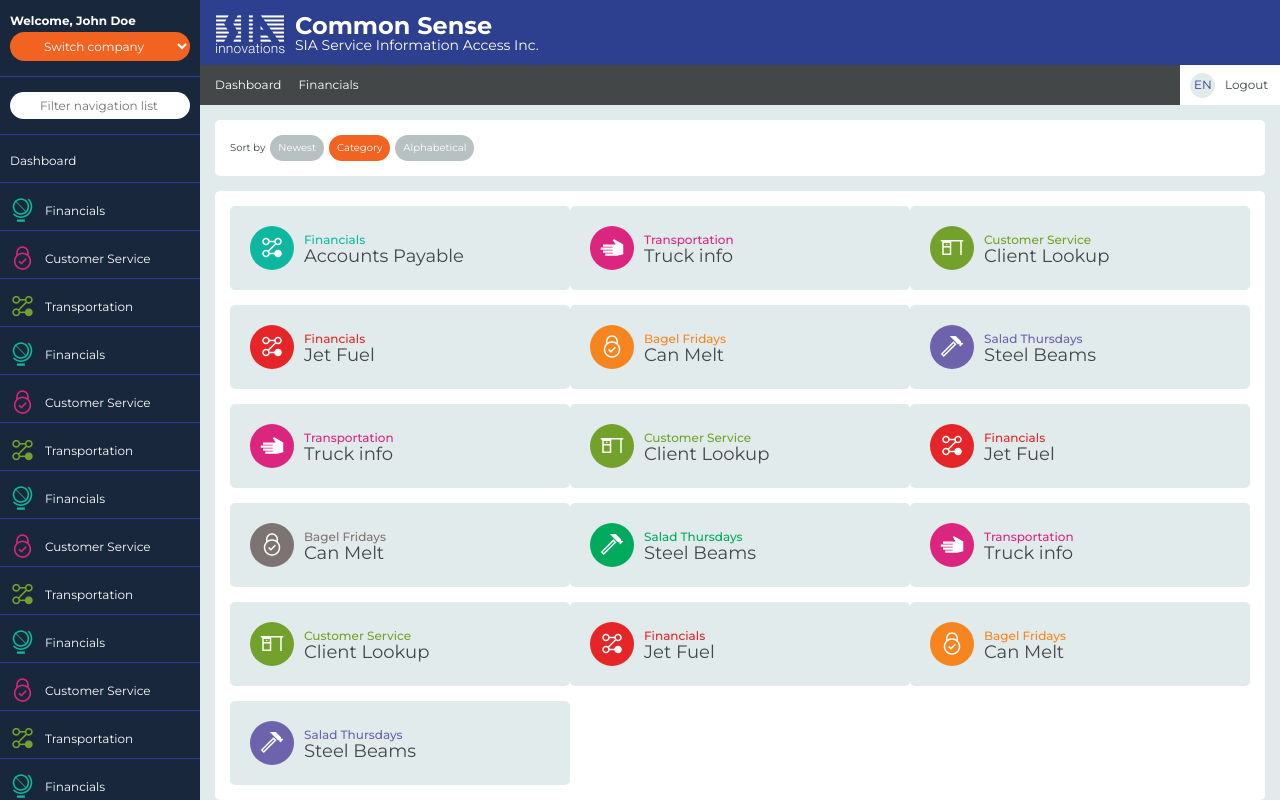
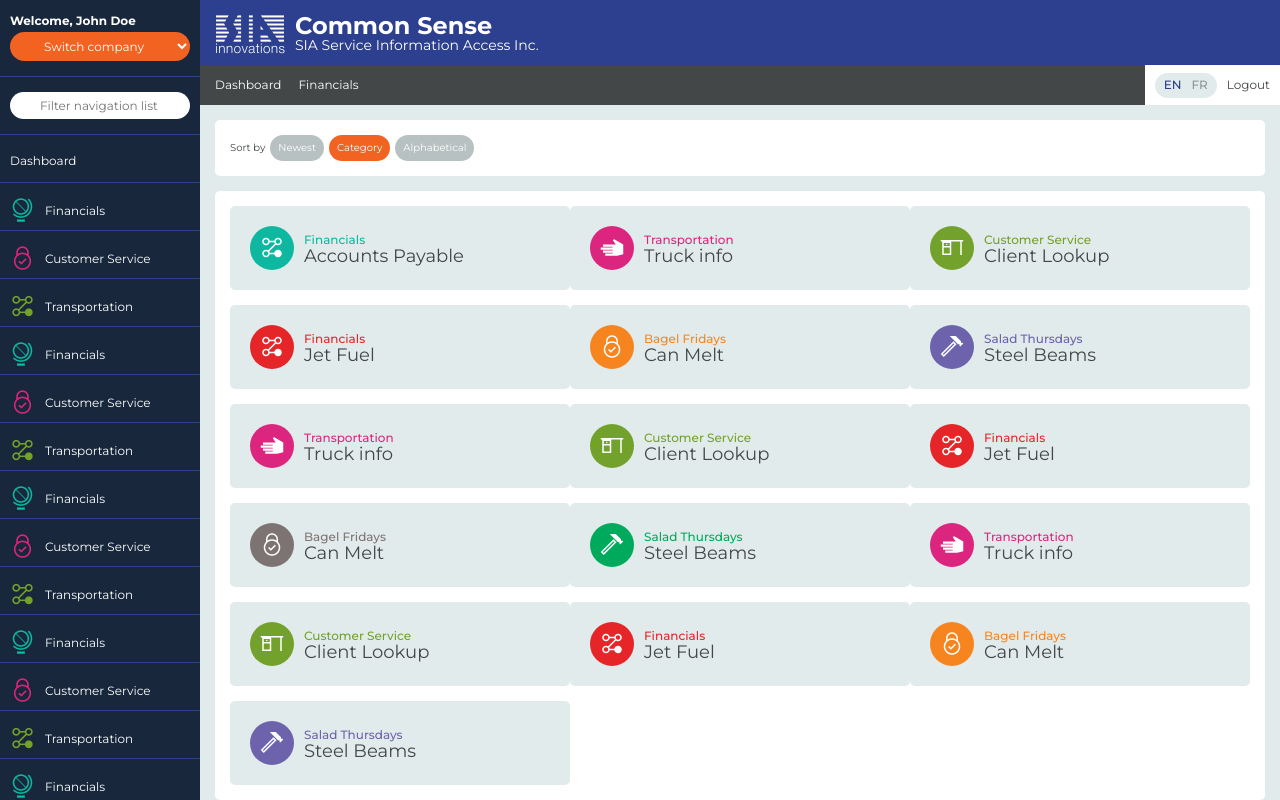
Before and after one commit to steftastan/commonsensev2, a React (Create React App) app: page / in a window 1280 px wide. Built offline with nearby package versions, Linux system fonts and the light colour scheme; a web font is replaced by a local one.

Commit message:
Adding language toggle animation

```diff
--- a/src/App.js
+++ b/src/App.js
@@ -266,12 +266,15 @@ class BreadCrumbs extends Component {
           navId: 'nav',
           nav: {},
           toggleClass: 'leftnav--toggle',
+          langSelectId: 'langSelect'
       };
     }
 
     componentDidMount() {
         var navElem = document.getElementById(this.state.navId);
         var navButton = document.getElementById(this.state.navButtonId);
+        var langButton = document.getElementById(this.langSelectId);
+
         if (navElem && navButton) {
             this.setState({
                 nav: navElem,
@@ -332,7 +335,10 @@ class BreadCrumbs extends Component {
                         <span className="breadcrumbs__link">Financials</span>
                     </div>
                     <div className="grid__item rightnav rightnav--mobileHidden">
-                        <div className="wrapper rightnav__langSelect">EN</div>
+                        <div id="langSelect" className="wrapper rightnav__langSelect">
+                            <span id="activeLang" class="rightnav__lang">EN</span>
+                            <span class="rightnav__lang rightnav__lang--inactive">FR</span>
+                        </div>
                         <a className="rightnav__logout" href="/logout">Logout</a>
                     </div>
                 </div>
--- a/src/css/App.css
+++ b/src/css/App.css
@@ -966,12 +966,15 @@ body {
   .rightnav {
     position: absolute;
     right: 0;
-    width: 100px;
+    width: auto;
     height: 100%;
     background-color: #FFF; }
+  .rightnav__lang {
+    padding: 0 5px;
+    cursor: pointer; }
   .rightnav__langSelect {
     display: inline-block;
-    width: 25px;
+    width: auto;
     height: 25px;
     margin: 8px 10px;
     border-radius: 15px;
@@ -979,10 +982,13 @@ body {
     background-color: #E2EBEB;
     color: #2D408F;
     font-size: 12px;
-    font-weight: 400; }
+    font-weight: 500; }
+  .rightnav__lang.rightnav__lang--inactive {
+    color: #8C9696; }
   .rightnav__logout {
     color: #434747;
-    text-decoration: none; } }
+    text-decoration: none;
+    margin-right: 10px; } }
 
 /* Desktop-specific styles */
 /* ==========================================================================
```
Also changed, not shown: src/sass/modules/rightnav.scss (+13 -3 lines).
